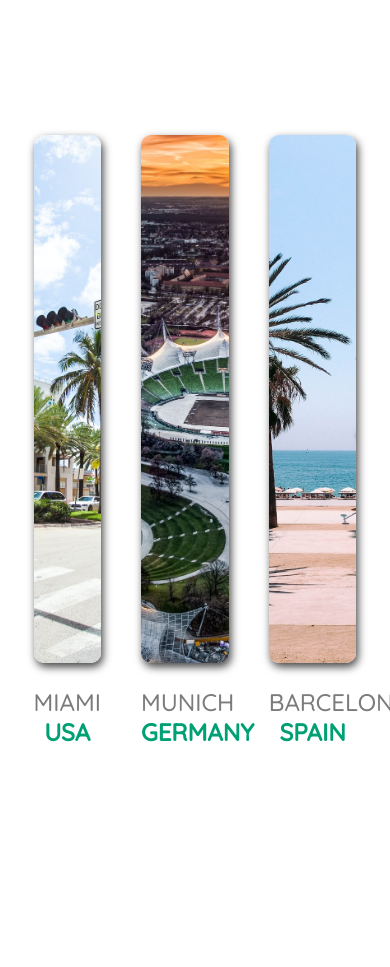
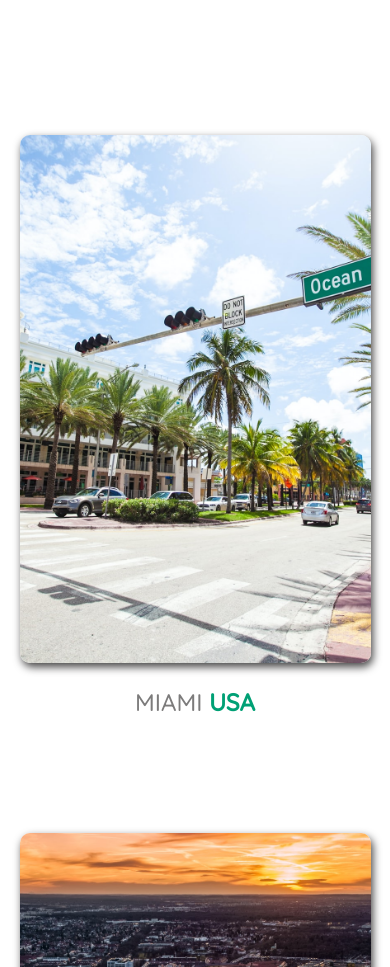
Before and after one commit to flavia3107/web-development-basics-layout, a plain HTML site: page index.html in a window 390 px wide. Shown: the part 1140-2107 px from the top of the page. Drawn offline with Linux system fonts and the light colour scheme.

Commit message:
Responsivity

```diff
--- a/places.css
+++ b/places.css
@@ -69,3 +69,11 @@ main li img {
 .actions a:hover {
   background-color: rgb(235, 253, 255);
 }
+
+@media (max-width: 900px) {
+  main ul {
+    display: flex;
+    flex-direction: column;
+    max-width: 90%;
+  }
+}
--- a/styles.css
+++ b/styles.css
@@ -62,7 +62,6 @@
 #destinations {
   display: flex;
   justify-content: center;
-  width: 90%;
   margin: auto;
   margin-bottom: 40px;
 }
@@ -100,3 +99,14 @@
   justify-content: center;
   align-items: center;
 }
+
+@media (max-width: 900px) {
+  #destinations {
+    flex-direction: column;
+  }
+
+  .destination {
+    width: 90%;
+    margin: 0 auto 6rem;
+  }
+}
```
